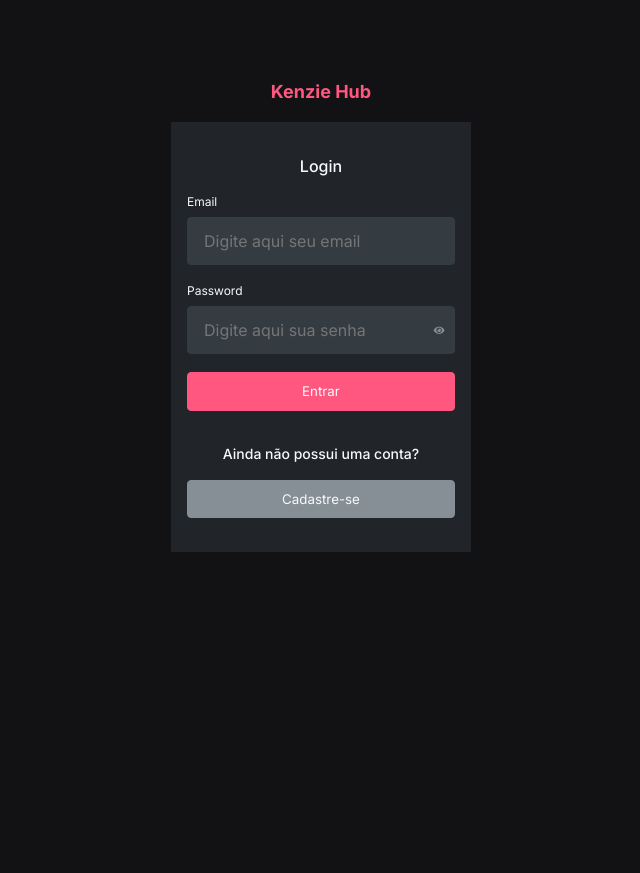
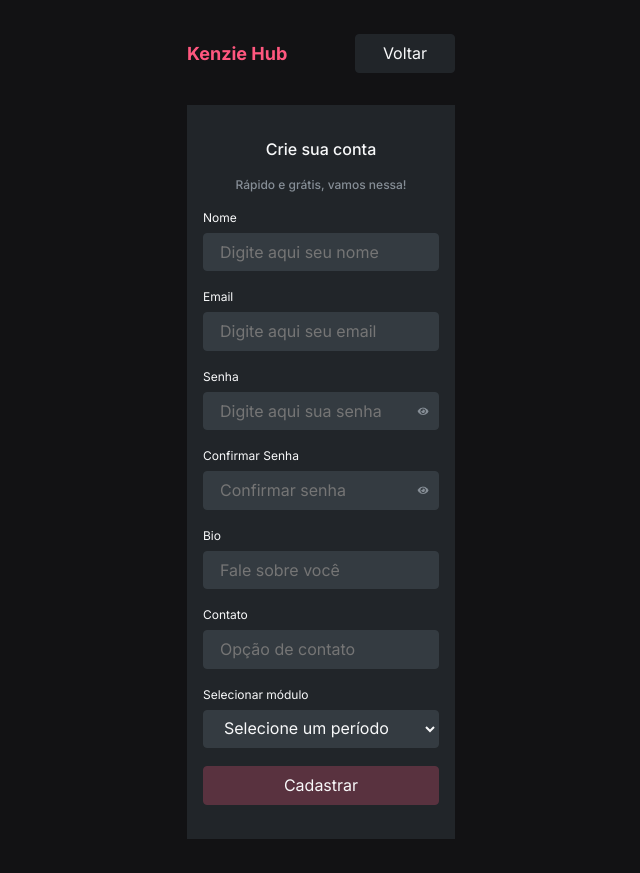
Before and after one commit to ricardocza/react-kenzie-hub, a React (Create React App) app: page / in a window 1280 px wide. Shown: the whole page, without its empty margins (319-959 px from the left). Before the commit the page ends 800 px from the top, so only its background shows below. Built offline with nearby package versions, Linux system fonts and the light colour scheme.

Commit message:
feat: create register page form

```diff
--- a/package.json
+++ b/package.json
@@ -3,16 +3,19 @@
   "version": "0.1.0",
   "private": true,
   "dependencies": {
+    "@hookform/resolvers": "^2.9.10",
     "@testing-library/jest-dom": "^5.14.1",
     "@testing-library/react": "^13.0.0",
     "@testing-library/user-event": "^13.2.1",
     "axios": "^1.2.0",
     "react": "^18.2.0",
     "react-dom": "^18.2.0",
+    "react-hook-form": "^7.40.0",
     "react-router-dom": "^6.4.3",
     "react-scripts": "5.0.1",
     "styled-components": "^5.3.6",
-    "web-vitals": "^2.1.0"
+    "web-vitals": "^2.1.0",
+    "yup": "^0.32.11"
   },
   "scripts": {
     "start": "react-scripts start",
--- a/src/App.jsx
+++ b/src/App.jsx
@@ -1,9 +1,10 @@
 import Login from "./pages/Login";
+import { RegisterPage } from "./pages/Register";
 
 function App() {
   return (
     <div className="App">
-      <Login />
+      <RegisterPage />
     </div>
   );
 }
--- a/src/components/Button/index.jsx
+++ b/src/components/Button/index.jsx
@@ -1,9 +1,27 @@
-import { StyledButtonGrey, StyledButtonPrimary } from "./style";
+import {
+  StyledButtonDisabled,
+  StyledButtonGrey,
+  StyledButtonPrimary,
+} from "./style";
 
-export const Button = ({ text, color }) => {
-  return color === "primary" ? (
-    <StyledButtonPrimary>{text}</StyledButtonPrimary>
-  ) : (
-    <StyledButtonGrey>{text}</StyledButtonGrey>
+export const Button = ({ text, color, type = "submit" }) => {
+  return (
+    <>
+      {color === "primary" && (
+        <StyledButtonPrimary type={type}>{text}</StyledButtonPrimary>
+      )}
+      {color === "primaryDisabled" && (
+        <StyledButtonDisabled type={type}>{text}</StyledButtonDisabled>
+      )}
+      {color === "grey" && (
+        <StyledButtonGrey type={type}>{text}</StyledButtonGrey>
+      )}
+    </>
   );
 };
+
+// color === "primary" ? (
+//   <StyledButtonPrimary>{text}</StyledButtonPrimary>
+// ) : (
+//   <StyledButtonGrey>{text}</StyledButtonGrey>
+// );
--- a/src/components/Button/style.js
+++ b/src/components/Button/style.js
@@ -1,7 +1,8 @@
 import styled from "styled-components";
-
 export const StyledButtonPrimary = styled.button`
   background-color: var(--color-primary);
+  animation-name: transitionButton;
+  animation-duration: 1000ms;
   &:hover {
     background-color: var(--color-primary-focus);
     transition: 300ms;
@@ -17,3 +18,21 @@ export const StyledButtonGrey = styled.button`
     transition: 300ms;
   }
 `;
+export const StyledButtonDisabled = styled.button`
+  background-color: var(--color-primary-negative);
+  border: 1px solid var(--color-primary-negative);
+  animation-name: transitionButton;
+  animation-duration: 1000ms;
+
+  &:hover {
+  }
+
+  @keyframes transitionButton {
+    0% {
+      opacity: 0.5;
+    }
+    100% {
+      opacity: 1;
+    }
+  }
+`;
--- a/src/components/Input/index.jsx
+++ b/src/components/Input/index.jsx
@@ -1,7 +1,14 @@
 import passIcon from "../../images/passIcon.png";
 import { StyledDiv, StyledInput } from "./style";
 
-export const Input = ({ type, label, placeholder }) => {
+export const Input = ({
+  name,
+  type,
+  label,
+  placeholder,
+  register,
+  required,
+}) => {
   const showPassword = (event) => {
     event.target.previousSibling.type = "text";
   };
@@ -14,7 +21,11 @@ export const Input = ({ type, label, placeholder }) => {
       <label htmlFor="">{label}</label>
 
       <StyledInput>
-        <input type={type} placeholder={placeholder} />
+        <input
+          type={type}
+          placeholder={placeholder}
+          {...register(name, { required })}
+        />
         {type === "password" ? (
           <span onMouseDown={showPassword} onMouseUp={hidePassword}>
             <img src={passIcon} alt="" />
--- a/src/components/Input/style.js
+++ b/src/components/Input/style.js
@@ -6,10 +6,6 @@ export const StyledDiv = styled.div`
   gap: 8px;
   width: 100%;
   position: relative;
-
-  label {
-    font-size: 12px;
-  }
 `;
 
 export const StyledInput = styled.div`
@@ -17,12 +13,12 @@ export const StyledInput = styled.div`
   width: 100%;
 
   input {
+    height: 38.5px;
     width: 100%;
     background-color: var(--color-grey2);
     color: var(--color-grey1);
     border-radius: 4px;
     border: 1px solid var(--color-grey2);
-    height: 48px;
     font-size: 1rem;
     padding-left: 1rem;
   }
--- /dev/null
+++ b/src/components/Select/index.jsx
@@ -0,0 +1,24 @@
+import { useState } from "react";
+import { Button } from "../Button";
+import { StyledDiv, StyledSelect } from "./style";
+
+export const Select = ({ options, textLabel, register, required }) => {
+  return (
+    <StyledDiv>
+      <label htmlFor="">{textLabel}</label>
+      <StyledSelect {...register("quarter", { required })}>
+        <option key={"emptyOption"} value={""}>
+          Selecione um período
+        </option>
+        {options.map((option, index) => {
+          return (
+            <>
+              key={index}
+              <option value={option}>{option}</option>
+            </>
+          );
+        })}
+      </StyledSelect>
+    </StyledDiv>
+  );
+};
--- /dev/null
+++ b/src/components/Select/style.js
@@ -0,0 +1,15 @@
+import styled from "styled-components";
+
+export const StyledDiv = styled.div`
+  display: flex;
+  flex-direction: column;
+  gap: 8px;
+  width: 100%;
+`;
+
+export const StyledSelect = styled.select`
+  width: 100%;
+  background-color: var(--color-grey2);
+  border: 1px solid var(--color-grey2);
+  padding-left: 16px;
+`;
--- /dev/null
+++ b/src/pages/Register/formSchema.js
@@ -0,0 +1,11 @@
+import * as yup from "yup";
+
+export const registerSchema = yup.object().shape({
+  name: yup.string().required("necessário"),
+  email: yup.string().required("necessário").email("E-mail inválido"),
+  password: yup.string().required("necessário"),
+  confirmPassword: yup.string().required("necessário"),
+  bio: yup.string().required("necessário"),
+  phoneNumber: yup.string().required("necessário"),
+  quarter: yup.string().required("necessário"),
+});
--- /dev/null
+++ b/src/pages/Register/index.jsx
@@ -0,0 +1,136 @@
+import { useEffect, useState } from "react";
+import { Button } from "../../components/Button";
+import { Input } from "../../components/Input";
+import { Select } from "../../components/Select";
+import { StyledRegister } from "./style";
+
+import { useForm } from "react-hook-form";
+import { yupResolver } from "@hookform/resolvers/yup";
+import { registerSchema } from "./formSchema";
+
+export const RegisterPage = () => {
+  const quarters = [
+    "Primeiro Módulo",
+    "Segundo Módulo",
+    "Terceiro Módulo",
+    "Quarto Módulo",
+    "Quinto Módulo",
+    "Sexto Módulo",
+  ];
+  const [buttonColor, setButtonColor] = useState("primaryDisabled");
+
+  const {
+    register,
+    handleSubmit,
+    watch,
+    formState: { errors },
+  } = useForm({
+    resolver: yupResolver(registerSchema),
+  });
+  const onSubmitFunction = (data) => {
+    console.log(data);
+  };
+
+  useEffect(() => {
+    const list = Object.values(watch());
+    list.every((element) => element)
+      ? setButtonColor("primary")
+      : setButtonColor("primaryDisabled");
+  }, [watch()]);
+
+  return (
+    <StyledRegister>
+      <header>
+        <h1>Kenzie Hub</h1>
+        <button>Voltar</button>
+      </header>
+      <form onSubmit={handleSubmit(onSubmitFunction)} noValidate>
+        <h2>Crie sua conta</h2>
+        <p>Rápido e grátis, vamos nessa!</p>
+        <Input
+          name={"name"}
+          type="text"
+          label="Nome"
+          placeholder={"Digite aqui seu nome"}
+          register={register}
+          required
+        />
+        {errors.name?.message && (
+          <p className="formError">{errors.name.message}</p>
+        )}
+
+        <Input
+          name={"email"}
+          type="email"
+          label="Email"
+          placeholder={"Digite aqui seu email"}
+          register={register}
+          required
+        />
+        {errors.email?.message && (
+          <p className="formError">{errors.email.message}</p>
+        )}
+
+        <Input
+          name={"password"}
+          type="password"
+          label="Senha"
+          placeholder={"Digite aqui sua senha"}
+          register={register}
+          required
+        />
+        {errors.password?.message && (
+          <p className="formError">{errors.password.message}</p>
+        )}
+
+        <Input
+          name={"confirmPassword"}
+          type="password"
+          label="Confirmar Senha"
+          placeholder={"Confirmar senha"}
+          register={register}
+          required
+        />
+        {errors.confirmPassword?.message && (
+          <p className="formError">{errors.confirmPassword.message}</p>
+        )}
+
+        <Input
+          name={"bio"}
+          type="text"
+          label="Bio"
+          placeholder={"Fale sobre você"}
+          register={register}
+          required
+        />
+        {errors.bio?.message && (
+          <p className="formError">{errors.bio.message}</p>
+        )}
+
+        <Input
+          name={"phoneNumber"}
+          type="text"
+          label="Contato"
+          placeholder={"Opção de contato"}
+          register={register}
+          required
+        />
+        {errors.phoneNumber?.message && (
+          <p className="formError">{errors.phoneNumber.message}</p>
+        )}
+
+        <Select
+          options={quarters}
+          textLabel="Selecionar módulo"
+          register={register}
+          required
+        />
+        {errors.quarter?.message && (
+          <p className="formError">{errors.quarter.message}</p>
+        )}
+
+        <Button text="Cadastrar" color={buttonColor} />
+      </form>
+    </StyledRegister>
+  );
+};
--- /dev/null
+++ b/src/pages/Register/style.js
@@ -0,0 +1,39 @@
+import styled from "styled-components";
+
+export const StyledRegister = styled.section`
+  width: 90%;
+  max-width: 300px;
+  margin: 0 auto;
+  padding: 34px 16px;
+  display: flex;
+  flex-direction: column;
+  gap: 2rem;
+
+  header {
+    display: flex;
+    justify-content: space-between;
+    align-items: center;
+    width: 100%;
+  }
+  header h1 {
+    margin: 0;
+  }
+
+  header button {
+    max-width: 100px;
+    background-color: var(--color-grey3);
+    border: 1px solid var(--color-grey3);
+  }
+
+  form {
+    display: flex;
+    flex-direction: column;
+    align-items: center;
+    gap: 1.125rem;
+    background-color: var(--color-grey3);
+    padding: 34px 16px;
+  }
+  h2 + p {
+    color: var(--color-grey1);
+  }
+`;
--- a/src/styles/GlobalStyle.js
+++ b/src/styles/GlobalStyle.js
@@ -45,18 +45,22 @@ const GlobalStyle = createGlobalStyle`
     }
 
     p {
-        font-size: 0.875rem;
+        font-size: 0.75rem;
         font-weight: 500;
     }
 
-    button {
+    button, select {
         width: 100%;
         height: 38.5px;
+        font-size: 1rem;
         border: 1px solid var(--color-primary);
         border-radius: 4px;
         color: var(--color-grey0);
         cursor: pointer;
     }
+    label {
+    font-size: 12px;
+  }
 
 
 `;
```
Also changed, not shown: 1 other file (tests, documents, lock files or other folders).
